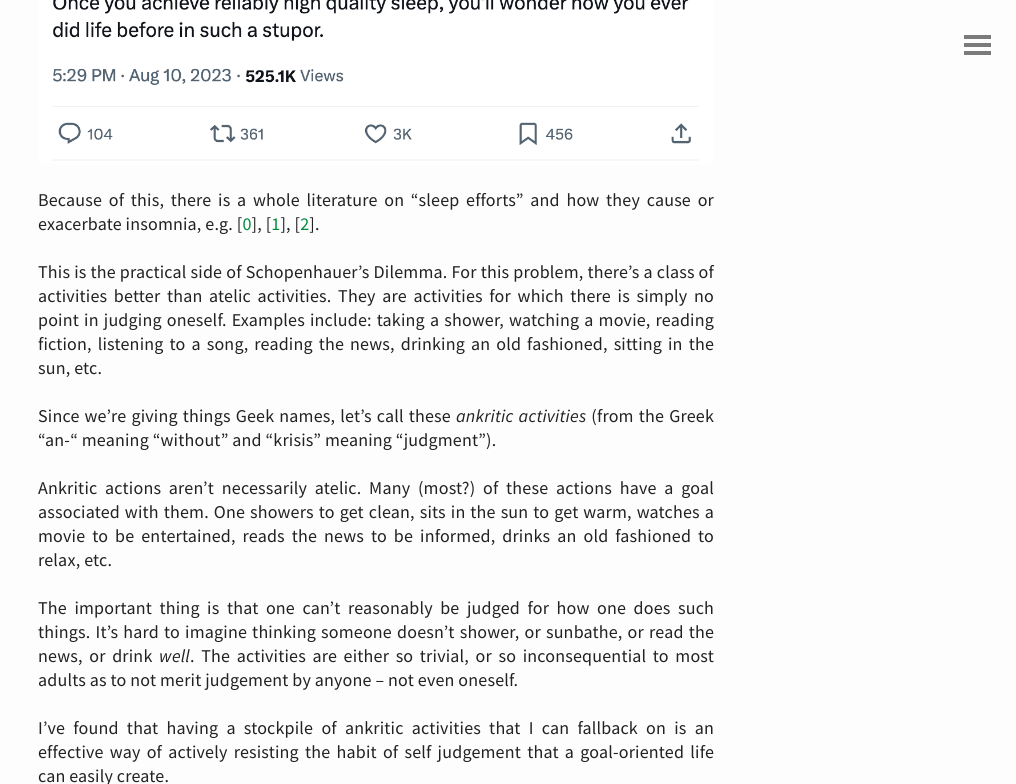
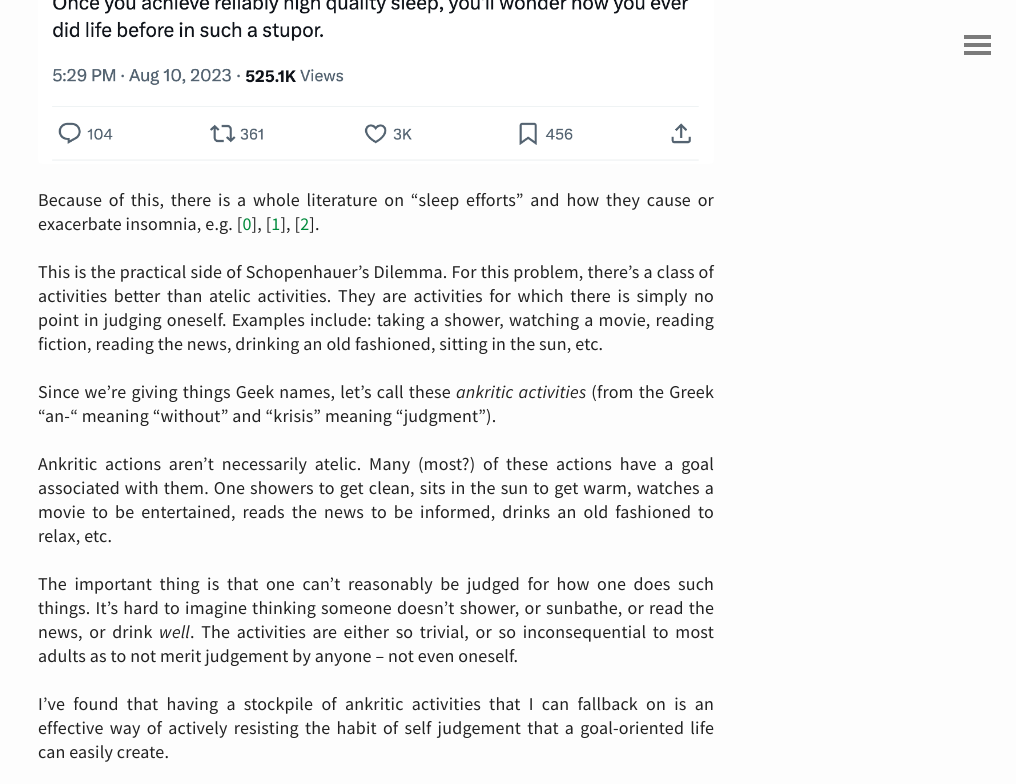
Before and after one commit to davidlaprade/davidlaprade.github.io, a Jekyll site: the page built from _posts/2025-04-25-ankritic.md, in a window 1280 px wide and 900 px high, scrolled down 2490 px, cut to the strip 0-784 px from the top of the window. Shown: the whole strip, without its empty margins (264-1280 px from the left). Built offline with Jekyll 4.4.1, drawn with Linux system fonts in a browser that asks for light colours.

Commit message:
Don't contradict yourself

```diff
--- a/_posts/2025-04-25-ankritic.md
+++ b/_posts/2025-04-25-ankritic.md
@@ -42,7 +42,7 @@ I know I’m not alone in this. In the extreme example: people give themselves i
 
 Because of this, there is a whole literature on “sleep efforts” and how they cause or exacerbate insomnia, e.g. \[[0](https://doi.org/10.1016/S0005-7967\(01\)00061-4)], \[[1](https://pmc.ncbi.nlm.nih.gov/articles/PMC11577993/)], \[[2](https://doi.org/10.1016/j.smrv.2006.03.002)].
 
-This is the practical side of Schopenhauer’s Dilemma. For this problem, there’s a class of activities better than atelic activities. They are activities for which there is simply no point in judging oneself. Examples include: taking a shower, watching a movie, reading fiction, listening to a song, reading the news, drinking an old fashioned, sitting in the sun, etc.
+This is the practical side of Schopenhauer’s Dilemma. For this problem, there’s a class of activities better than atelic activities. They are activities for which there is simply no point in judging oneself. Examples include: taking a shower, watching a movie, reading fiction, reading the news, drinking an old fashioned, sitting in the sun, etc.
 
 Since we’re giving things Geek names, let’s call these _ankritic activities_ (from the Greek "an-" meaning "without" and "krisis" meaning "judgment").
 
```
